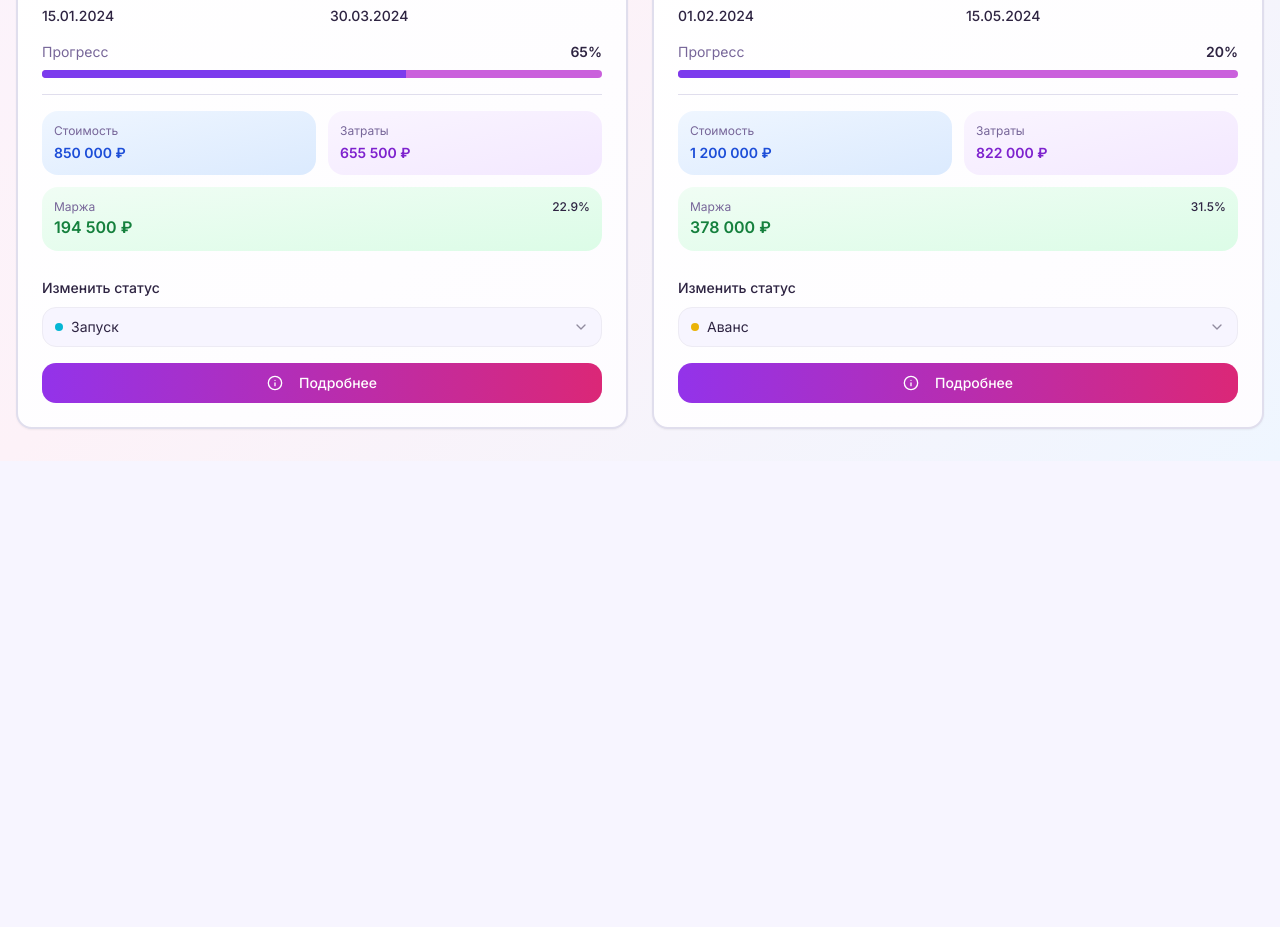
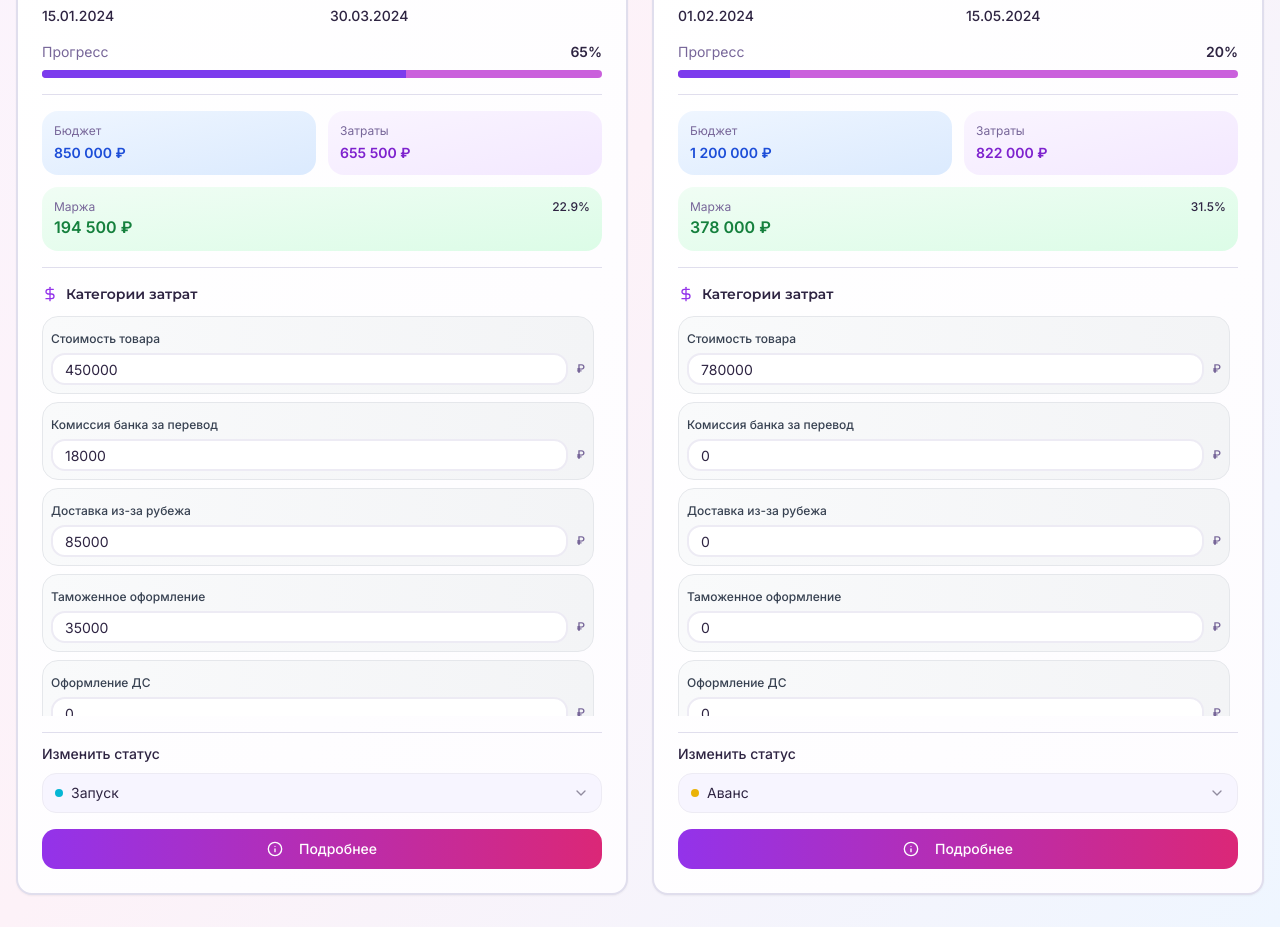
Before and after one commit to pr-poehali-dev/web-project-tracker, a React (Vite) app: page / in a window 1280 px wide. Shown: the part 624-1551 px from the top of the page. Before the commit the page ends 1085 px from the top, so only its background shows below. Built offline with nearby package versions, Linux system fonts and the light colour scheme.

Commit message:
Добавлена категория затрат

```diff
--- a/src/components/ProjectCard.tsx
+++ b/src/components/ProjectCard.tsx
@@ -4,13 +4,17 @@ import Icon from '@/components/ui/icon';
 import { Progress } from '@/components/ui/progress';
 import { Button } from '@/components/ui/button';
 import { Select, SelectContent, SelectItem, SelectTrigger, SelectValue } from '@/components/ui/select';
-import { Project, ProjectStatus, PROJECT_STATUSES, ProjectExpense } from '@/types/project';
+import { Input } from '@/components/ui/input';
+import { Label } from '@/components/ui/label';
+import { Project, ProjectStatus, PROJECT_STATUSES, ProjectExpense, EXPENSE_CATEGORIES } from '@/types/project';
 
 interface ProjectCardProps {
   project: Project;
   projectExpenses: ProjectExpense[];
   onOpenDetails: (project: Project) => void;
   onUpdateStatus: (projectId: string, status: ProjectStatus) => void;
+  onUpdateExpense: (expenseId: string, amount: number) => void;
+  onCreateExpense: (expense: ProjectExpense) => void;
   getProjectTotalExpenses: (projectId: string) => number;
   getProjectMargin: (projectId: string) => number;
   getProjectMarginPercent: (projectId: string) => string;
@@ -21,6 +25,8 @@ export default function ProjectCard({
   projectExpenses,
   onOpenDetails,
   onUpdateStatus,
+  onUpdateExpense,
+  onCreateExpense,
   getProjectTotalExpenses,
   getProjectMargin,
   getProjectMarginPercent
@@ -29,11 +35,11 @@ export default function ProjectCard({
   const totalExpenses = getProjectTotalExpenses(project.id);
   const margin = getProjectMargin(project.id);
   const marginPercent = getProjectMarginPercent(project.id);
+  const currentProjectExpenses = projectExpenses.filter(e => e.projectId === project.id);
 
   return (
     <Card
-      className="group hover:shadow-xl transition-all duration-300 border-2 hover:border-purple-300 cursor-pointer animate-fade-in overflow-hidden bg-gradient-to-br from-white to-purple-50/30"
-      onClick={() => onOpenDetails(project)}
+      className="group hover:shadow-xl transition-all duration-300 border-2 hover:border-purple-300 animate-fade-in overflow-hidden bg-gradient-to-br from-white to-purple-50/30"
     >
       <div className={`h-2 ${statusInfo.color}`}></div>
       <CardHeader>
@@ -81,7 +87,7 @@ export default function ProjectCard({
         <div className="pt-4 border-t space-y-3">
           <div className="grid grid-cols-2 gap-3 text-sm">
             <div className="p-3 rounded-lg bg-gradient-to-br from-blue-50 to-blue-100">
-              <p className="text-xs text-muted-foreground mb-1">Стоимость</p>
+              <p className="text-xs text-muted-foreground mb-1">Бюджет</p>
               <p className="font-bold text-blue-700">{project.totalCost.toLocaleString('ru-RU')} ₽</p>
             </div>
             <div className="p-3 rounded-lg bg-gradient-to-br from-purple-50 to-purple-100">
@@ -101,7 +107,59 @@ export default function ProjectCard({
           </div>
         </div>
 
-        <div className="space-y-2 pt-2" onClick={(e) => e.stopPropagation()}>
+        <div className="pt-4 border-t space-y-3">
+          <div className="flex items-center justify-between mb-2">
+            <h3 className="text-sm font-semibold flex items-center gap-2">
+              <Icon name="DollarSign" className="h-4 w-4 text-purple-600" />
+              Категории затрат
+            </h3>
+          </div>
+
+          <div className="space-y-2 max-h-[400px] overflow-y-auto pr-2">
+            {EXPENSE_CATEGORIES.map((category) => {
+              const expense = currentProjectExpenses.find(e => e.category === category);
+              const expenseId = expense?.id || '';
+              const amount = expense?.amount || 0;
+
+              return (
+                <div
+                  key={category}
+                  className="p-2 rounded-lg bg-gradient-to-r from-gray-50 to-gray-100 border border-gray-200"
+                  onClick={(e) => e.stopPropagation()}
+                >
+                  <div className="space-y-1">
+                    <Label className="text-xs font-medium text-gray-700">{category}</Label>
+                    <div className="flex items-center gap-2">
+                      <Input
+                        type="number"
+                        value={amount}
+                        onChange={(e) => {
+                          const newAmount = parseFloat(e.target.value) || 0;
+                          if (expense) {
+                            onUpdateExpense(expenseId, newAmount);
+                          } else {
+                            const newExpense: ProjectExpense = {
+                              id: Date.now().toString() + Math.random(),
+                              projectId: project.id,
+                              category,
+                              amount: newAmount,
+                            };
+                            onCreateExpense(newExpense);
+                          }
+                        }}
+                        className="h-8 text-sm bg-white border-2 focus:border-purple-500"
+                        placeholder="0"
+                      />
+                      <span className="text-xs text-muted-foreground font-medium whitespace-nowrap">₽</span>
+                    </div>
+                  </div>
+                </div>
+              );
+            })}
+          </div>
+        </div>
+
+        <div className="space-y-2 pt-2 border-t" onClick={(e) => e.stopPropagation()}>
           <label className="text-sm font-medium">Изменить статус</label>
           <Select
             value={project.status}
--- a/src/pages/Index.tsx
+++ b/src/pages/Index.tsx
@@ -236,6 +236,8 @@ export default function Index() {
                   projectExpenses={projectExpenses}
                   onOpenDetails={openProjectDetails}
                   onUpdateStatus={updateProjectStatus}
+                  onUpdateExpense={updateExpenseAmount}
+                  onCreateExpense={(expense) => setProjectExpenses([...projectExpenses, expense])}
                   getProjectTotalExpenses={getProjectTotalExpenses}
                   getProjectMargin={getProjectMargin}
                   getProjectMarginPercent={getProjectMarginPercent}
```
